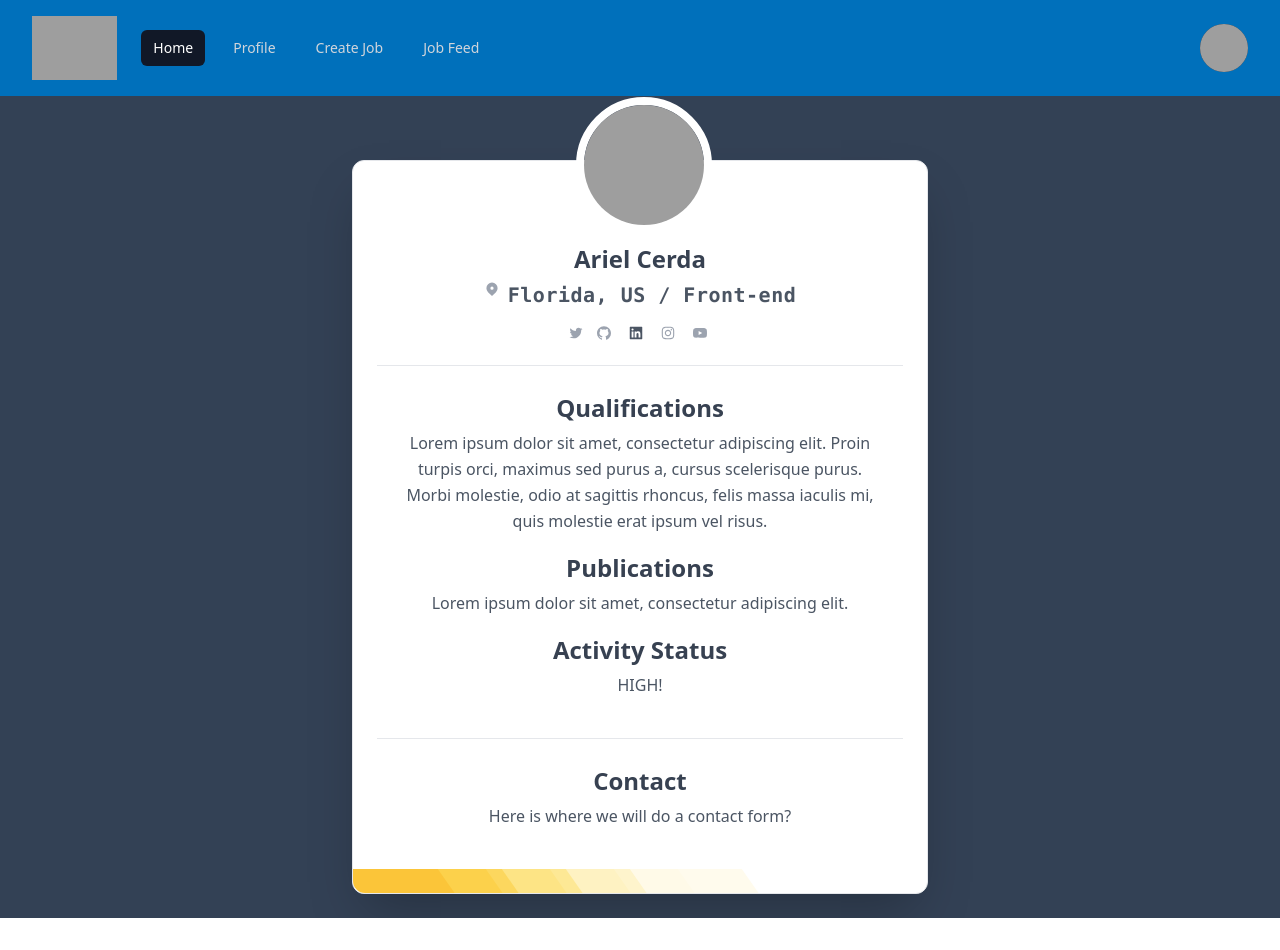
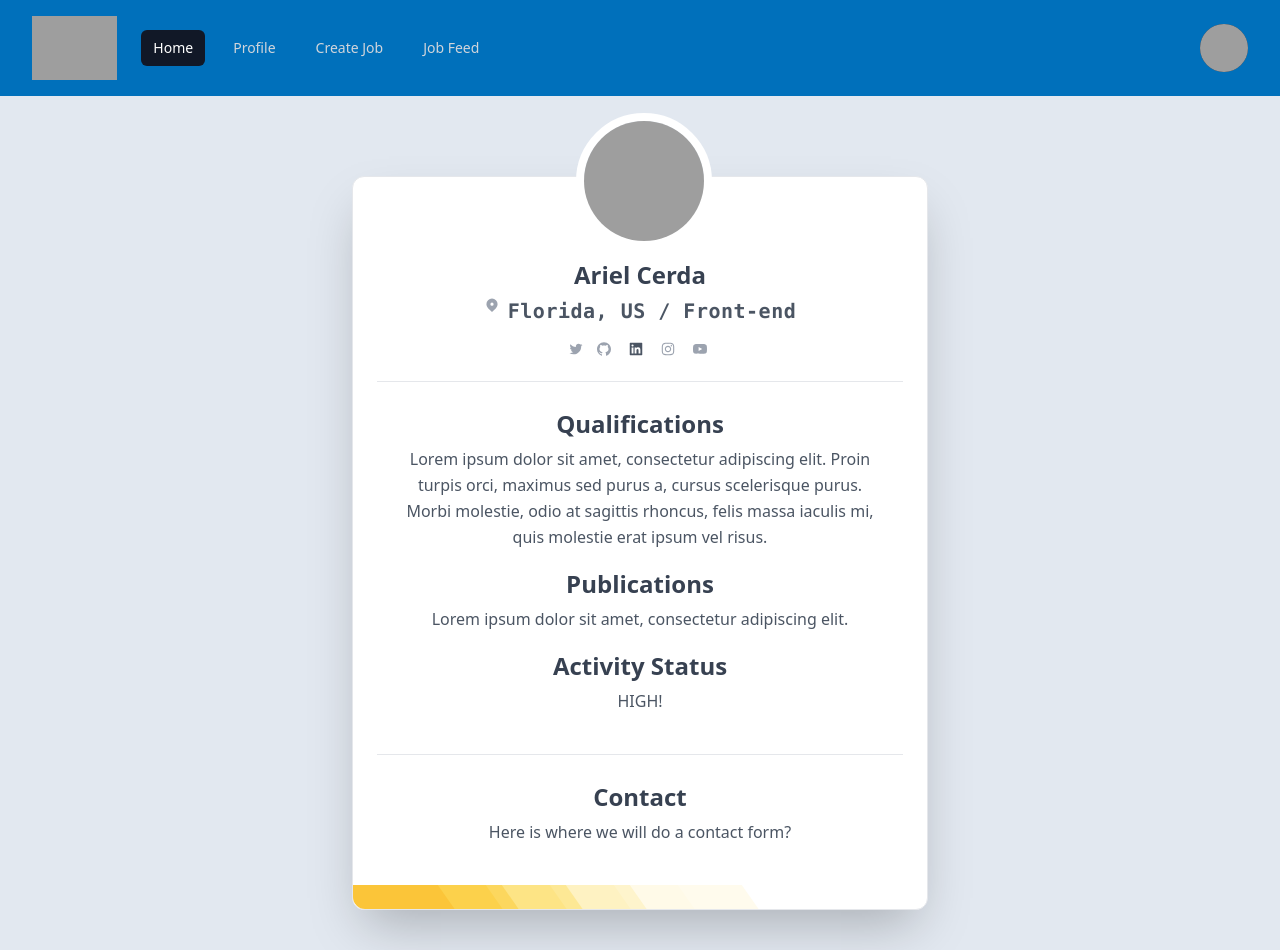
Before and after one commit to alexbrenes999/OnlyDevs, a React (Create React App) app in the folder client/: page /MyProfile in a window 1280 px wide. Before the commit the page ends 918 px from the top, so only its background shows below. Built offline with nearby package versions, Linux system fonts and the light colour scheme; grey boxes are pictures that could not be loaded.

Commit message:
fixed overflow on mobile size, adjusted styling for works pages

```diff
--- a/client/src/pages/Profile/Profile.js
+++ b/client/src/pages/Profile/Profile.js
@@ -12,7 +12,7 @@ export default function Profile () {
             <Navigation/>
             {/* <!-- component -->
             <!-- This is an example component --> */}
-            <div className='flex items-center justify-center min-h-screen bg-slate-700'>
+            <div className='flex items-center justify-center min-h-screen p-4 bg-slate-200'>
             <div className="relative w-full group max-w-md min-w-0 mx-auto mt-16 mb-6 break-words bg-white border shadow-2xl dark:bg-gray-800 dark:border-gray-700 md:max-w-xl rounded-xl">
                 <div className="pb-6">
                     <div className="flex flex-wrap justify-center">
--- a/client/src/pages/Works/CreateJob.js
+++ b/client/src/pages/Works/CreateJob.js
@@ -5,7 +5,7 @@ export default function CreateJob() {
         <div >
             <Navigation />
             {/* <!-- component --> */}
-            <div className="flex items-center justify-center p-12 h-full  ">
+            <div className="flex  justify-center p-12 h-screen bg-slate-100">
                 {/* <!-- Author: FormBold Team -->
             <!-- Learn More: https://formbold.com --> */}
                 <div className="mx-auto w-full max-w-[550px]">
--- a/client/src/pages/Works/JobFeed.js
+++ b/client/src/pages/Works/JobFeed.js
@@ -4,7 +4,7 @@ export default function JobFeed () {
     return (
         <div>
             <Navigation/>
-            <div className="flex flex-col items-center justify-center p-12">
+            <div className="flex flex-col items-center justify-center p-12 bg-slate-200">
                 <div className="max-w-xl py-4 px-8 bg-white shadow-lg rounded-lg my-20">
                     <div className="flex justify-center md:justify-end -mt-16">
                         <img className="w-20 h-20 object-cover rounded-full border-2 border-indigo-500" src="https://images.unsplash.com/photo-1499714608240-22fc6ad53fb2?ixlib=rb-1.2.1&ixid=eyJhcHBfaWQiOjEyMDd9&auto=format&fit=crop&w=334&q=80"/>
```
